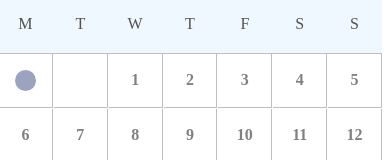
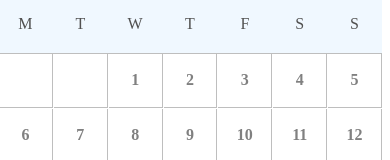
Before and after one commit to flex2016/angular-calendar, an Angular app: page / in a window 390 px wide. In both pictures the pointer is over the element 25 px from the left and 372 px from the top of the page. Shown: the part 292-452 px from the top of the page. Built offline with nearby package versions, Linux system fonts and the light colour scheme.

Commit message:
disable hover on mobile

```diff
--- a/src/app/calendar/calendar.component.scss
+++ b/src/app/calendar/calendar.component.scss
@@ -109,6 +109,13 @@
   border-radius: 50%;
 }
 
+@media (hover: none) {
+  .calendar-grid-cell:hover > div {
+    background: transparent;
+    border-radius: 0;
+  }
+}
+
 @media (max-width: 768px) {
   .calendar-headline {
     font-size: 16px;
```
